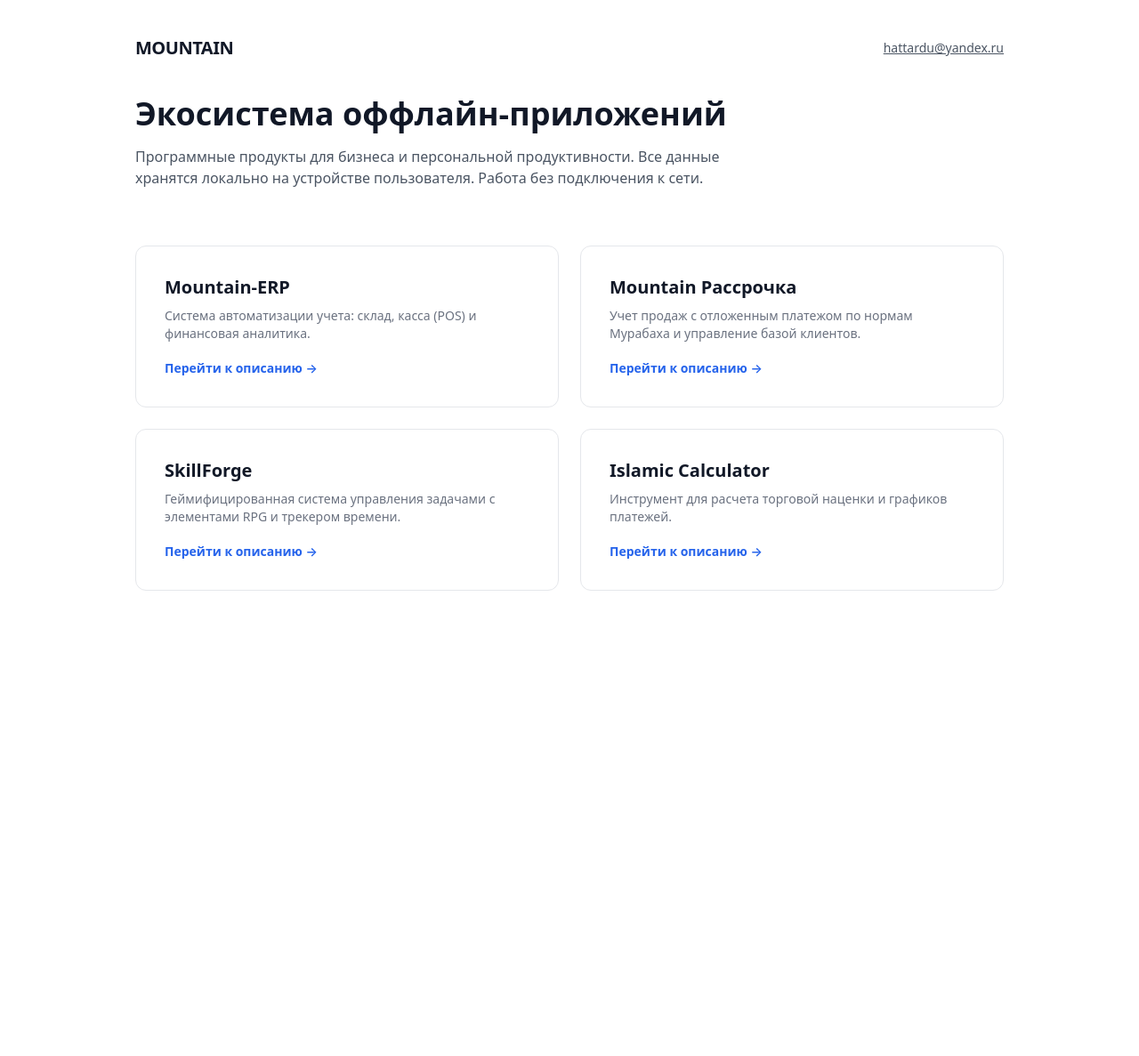
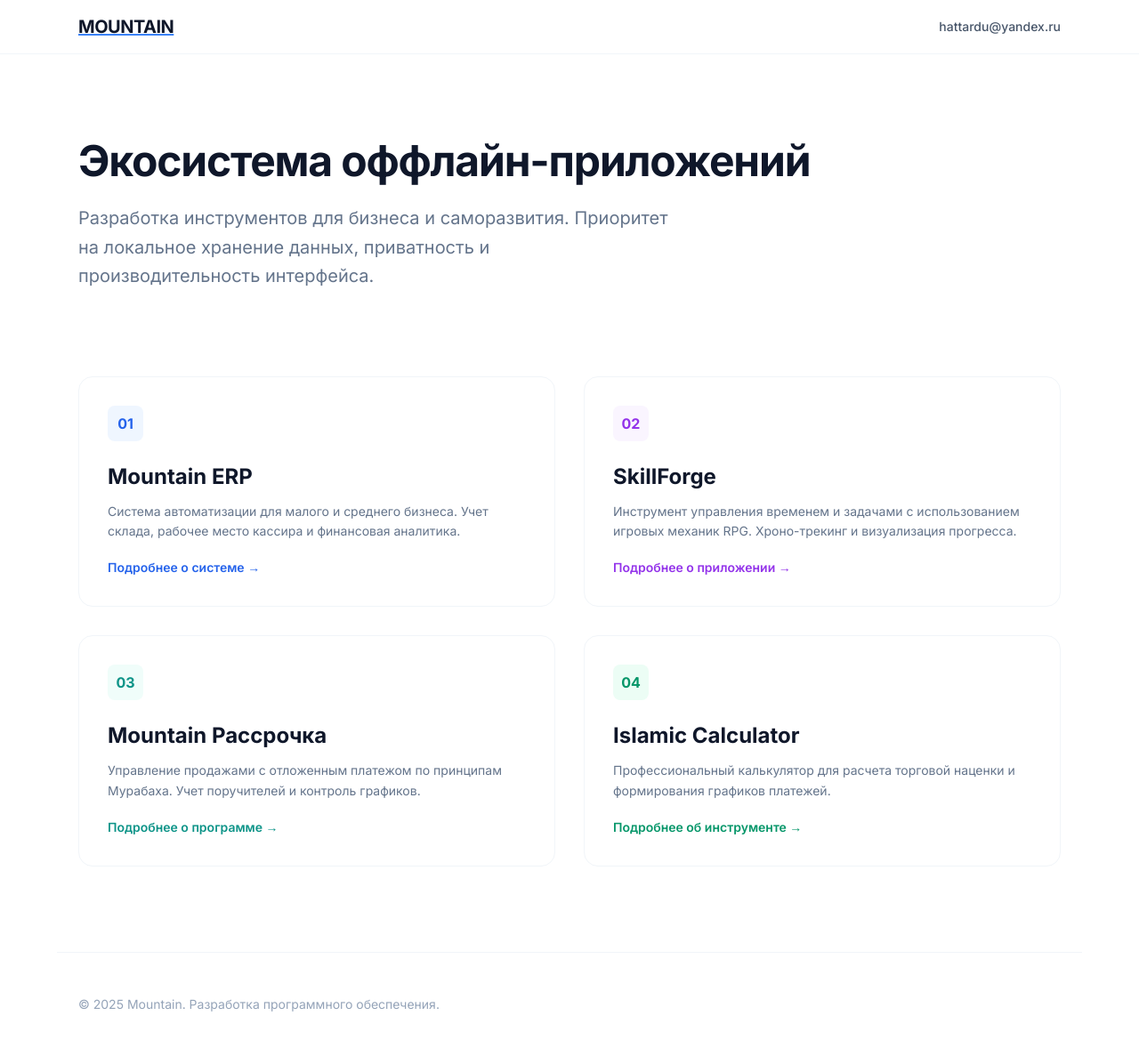
Before and after one commit to Xmza/xmza.github.io, a plain HTML site: page index.html in a window 1280 px wide. Shown: the whole page at 89% size. Before the commit the page ends 800 px from the top, so only its background shows below. Drawn offline with nearby package versions, Linux system fonts and the light colour scheme.

Commit message:
Update index.html

```diff
--- a/index.html
+++ b/index.html
@@ -3,51 +3,70 @@
 <head>
     <meta charset="UTF-8">
     <meta name="viewport" content="width=device-width, initial-scale=1.0">
-    <title>Mountain Ecosystem</title>
+    <title>Mountain Ecosystem | Программные решения</title>
     <script src="https://cdn.tailwindcss.com"></script>
+    <link href="https://fonts.googleapis.com/css2?family=Inter:wght@300;400;500;600;700&display=swap" rel="stylesheet">
     <style>
-        body { font-family: system-ui, -apple-system, sans-serif; background-color: #ffffff; color: #111827; }
-        .card { border: 1px solid #e5e7eb; transition: all 0.2s; cursor: pointer; }
-        .card:hover { border-color: #2563eb; background-color: #f9fafb; }
+        body { font-family: 'Inter', sans-serif; background-color: #ffffff; color: #1e293b; }
+        .product-card { transition: all 0.3s ease; border: 1px solid #f1f5f9; }
+        .product-card:hover { transform: translateY(-4px); box-shadow: 0 20px 25px -5px rgb(0 0 0 / 0.05); border-color: #e2e8f0; }
     </style>
 </head>
 <body>
-    <nav class="max-w-5xl mx-auto px-6 py-10 flex justify-between items-center">
-        <span class="text-xl font-bold tracking-tight">MOUNTAIN</span>
-        <div class="space-x-6 text-sm">
-            <a href="mailto:hattardu@yandex.ru" class="text-gray-600 underline">hattardu@yandex.ru</a>
+    <nav class="border-b border-slate-100 sticky top-0 bg-white/80 backdrop-blur-md z-50">
+        <div class="max-w-6xl mx-auto px-6 py-4 flex justify-between items-center">
+            <span class="font-bold text-xl tracking-tight text-slate-900 underline decoration-blue-500 decoration-2">MOUNTAIN</span>
+            <div class="space-x-8 text-sm font-medium text-slate-600">
+                <a href="mailto:hattardu@yandex.ru" class="hover:text-blue-600 transition">hattardu@yandex.ru</a>
+            </div>
         </div>
     </nav>
 
-    <header class="max-w-5xl mx-auto px-6 mb-16">
-        <h1 class="text-4xl font-bold mb-4">Экосистема оффлайн-приложений</h1>
-        <p class="text-gray-600 max-w-2xl">Программные продукты для бизнеса и персональной продуктивности. Все данные хранятся локально на устройстве пользователя. Работа без подключения к сети.</p>
+    <header class="max-w-6xl mx-auto px-6 py-24">
+        <h1 class="text-4xl md:text-5xl font-bold text-slate-900 mb-6 tracking-tight">Экосистема оффлайн-приложений</h1>
+        <p class="text-xl text-slate-500 max-w-2xl leading-relaxed">
+            Разработка инструментов для бизнеса и саморазвития. Приоритет на локальное хранение данных, приватность и производительность интерфейса.
+        </p>
     </header>
 
-    <main class="max-w-5xl mx-auto px-6 grid grid-cols-1 md:grid-cols-2 gap-6 pb-20">
-        <div onclick="location.href='erp.html'" class="card p-8 rounded-xl">
-            <h3 class="text-xl font-bold mb-2">Mountain-ERP</h3>
-            <p class="text-gray-500 text-sm mb-4">Система автоматизации учета: склад, касса (POS) и финансовая аналитика.</p>
-            <span class="text-blue-600 text-sm font-semibold">Перейти к описанию →</span>
-        </div>
+    <main class="max-w-6xl mx-auto px-6 pb-24">
+        <div class="grid grid-cols-1 md:grid-cols-2 gap-8">
+            <!-- ERP -->
+            <a href="erp.html" class="product-card p-8 rounded-2xl bg-white">
+                <div class="w-10 h-10 bg-blue-50 text-blue-600 rounded-lg flex items-center justify-center mb-6 font-bold">01</div>
+                <h3 class="text-2xl font-bold mb-3 text-slate-900">Mountain ERP</h3>
+                <p class="text-slate-500 text-sm leading-relaxed mb-4">Система автоматизации для малого и среднего бизнеса. Учет склада, рабочее место кассира и финансовая аналитика.</p>
+                <span class="text-blue-600 text-sm font-semibold">Подробнее о системе →</span>
+            </a>
 
-        <div onclick="location.href='rassrochka.html'" class="card p-8 rounded-xl">
-            <h3 class="text-xl font-bold mb-2">Mountain Рассрочка</h3>
-            <p class="text-gray-500 text-sm mb-4">Учет продаж с отложенным платежом по нормам Мурабаха и управление базой клиентов.</p>
-            <span class="text-blue-600 text-sm font-semibold">Перейти к описанию →</span>
-        </div>
+            <!-- SkillForge -->
+            <a href="skillforge.html" class="product-card p-8 rounded-2xl bg-white">
+                <div class="w-10 h-10 bg-purple-50 text-purple-600 rounded-lg flex items-center justify-center mb-6 font-bold">02</div>
+                <h3 class="text-2xl font-bold mb-3 text-slate-900">SkillForge</h3>
+                <p class="text-slate-500 text-sm leading-relaxed mb-4">Инструмент управления временем и задачами с использованием игровых механик RPG. Хроно-трекинг и визуализация прогресса.</p>
+                <span class="text-purple-600 text-sm font-semibold">Подробнее о приложении →</span>
+            </a>
 
-        <div onclick="location.href='skillforge.html'" class="card p-8 rounded-xl">
-            <h3 class="text-xl font-bold mb-2">SkillForge</h3>
-            <p class="text-gray-500 text-sm mb-4">Геймифицированная система управления задачами с элементами RPG и трекером времени.</p>
-            <span class="text-blue-600 text-sm font-semibold">Перейти к описанию →</span>
-        </div>
+            <!-- Rassrochka -->
+            <a href="rassrochka.html" class="product-card p-8 rounded-2xl bg-white">
+                <div class="w-10 h-10 bg-teal-50 text-teal-600 rounded-lg flex items-center justify-center mb-6 font-bold">03</div>
+                <h3 class="text-2xl font-bold mb-3 text-slate-900">Mountain Рассрочка</h3>
+                <p class="text-slate-500 text-sm leading-relaxed mb-4">Управление продажами с отложенным платежом по принципам Мурабаха. Учет поручителей и контроль графиков.</p>
+                <span class="text-teal-600 text-sm font-semibold">Подробнее о программе →</span>
+            </a>
 
-        <div onclick="location.href='calc.html'" class="card p-8 rounded-xl">
-            <h3 class="text-xl font-bold mb-2">Islamic Calculator</h3>
-            <p class="text-gray-500 text-sm mb-4">Инструмент для расчета торговой наценки и графиков платежей.</p>
-            <span class="text-blue-600 text-sm font-semibold">Перейти к описанию →</span>
+            <!-- Calculator -->
+            <a href="calc.html" class="product-card p-8 rounded-2xl bg-white">
+                <div class="w-10 h-10 bg-emerald-50 text-emerald-600 rounded-lg flex items-center justify-center mb-6 font-bold">04</div>
+                <h3 class="text-2xl font-bold mb-3 text-slate-900">Islamic Calculator</h3>
+                <p class="text-slate-500 text-sm leading-relaxed mb-4">Профессиональный калькулятор для расчета торговой наценки и формирования графиков платежей.</p>
+                <span class="text-emerald-600 text-sm font-semibold">Подробнее об инструменте →</span>
+            </a>
         </div>
     </main>
+
+    <footer class="max-w-6xl mx-auto px-6 py-12 border-t border-slate-100 text-slate-400 text-sm">
+        <p>© 2025 Mountain. Разработка программного обеспечения.</p>
+    </footer>
 </body>
 </html>
```
